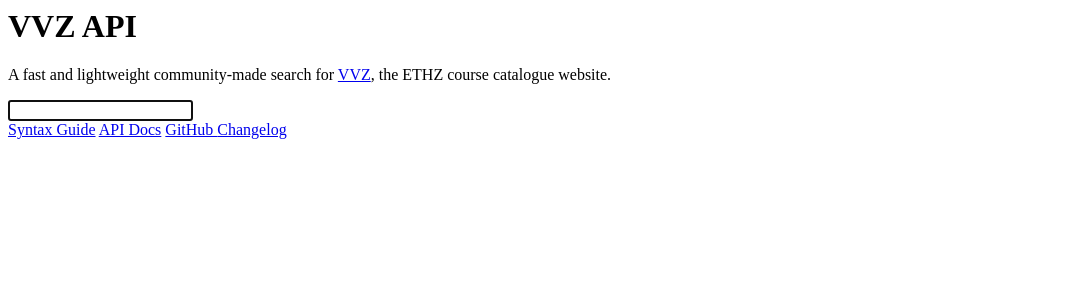
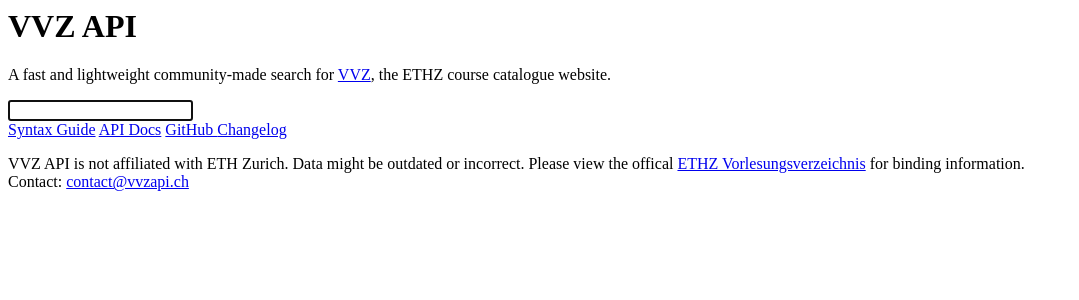
Before and after one commit to markbeep/vvzapi, a Python web app: template api/templates/pages/Index/Empty.jinja in a window 1280 px wide. Shown: the top 300 px of the page, without its empty margins (0-1079 px from the left). Run offline with Jinja, Linux system fonts and the light colour scheme; the template is opened without the code that fills it, so the values that code supplies are empty.

Commit message:
chore(search): add contact email and notice about not being affiliated with eth

```diff
--- a/api/templates/pages/Index/Empty.jinja
+++ b/api/templates/pages/Index/Empty.jinja
@@ -3,7 +3,7 @@
 <BaseLayout title="VVZ API">
 <body class="bg-base-200 flex flex-col justify-center">
     <div class="hero bg-base-200 min-h-dvh">
-        <div class="hero-content text-center">
+        <div class="hero-content text-center flex flex-col">
             <main class="max-w-md">
                 <div class="flex justify-center items-start gap-2 mb-4">
                     <h1 class="text-5xl font-bold">
@@ -12,7 +12,8 @@
                     <span class="badge badge-neutral">{{ version }}</span>
                 </div>
                 <p class="py-6">
-                    A <span class="rainbow-text">fast</span> and lightweight community-made search for
+                    A <span class="rainbow-text">fast</span> and lightweight
+                    <span class="font-bold">community-made</span> search for
                     <a href="https://www.vvz.ethz.ch/Vorlesungsverzeichnis"
                        target="_blank"
                        class="link link-neutral">VVZ</a>, the
@@ -49,8 +50,15 @@
                     </div>
                 </form>
             </main>
-        </div>
-    </div>
-</body>
 
-</BaseLayout>
+            <footer class="mt-8 text-sm text-base-content/70 max-w-md">
+                VVZ API is <span class="font-bold">not</span> affiliated with ETH Zurich.
+                Data might be outdated or incorrect. Please view the offical <a href="https://www.vvz.ethz.ch/Vorlesungsverzeichnis"
+    target="_blank"
+    class="link link-neutral">ETHZ Vorlesungsverzeichnis</a> for binding information.
+                <br class="mb-2" />
+                Contact: <a href="mailto:contact@vvzapi.ch" class="link link-neutral">contact@vvzapi.ch</a>
+            </footer>
+        </body>
+
+        </BaseLayout>
```
Also changed, not shown: api/templates/pages/Unit/Index.jinja (+16 -5 lines).
